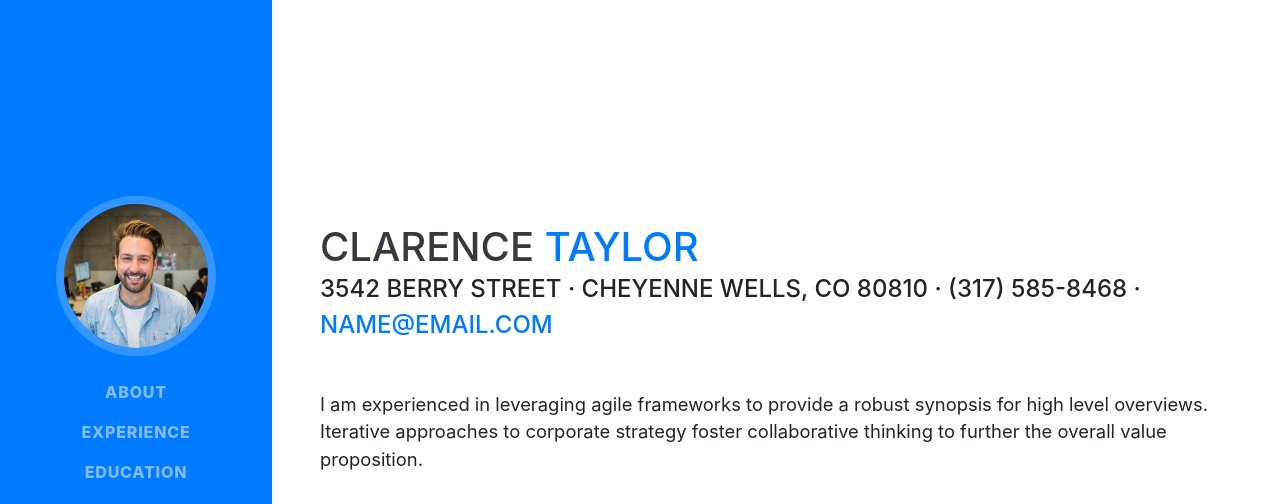
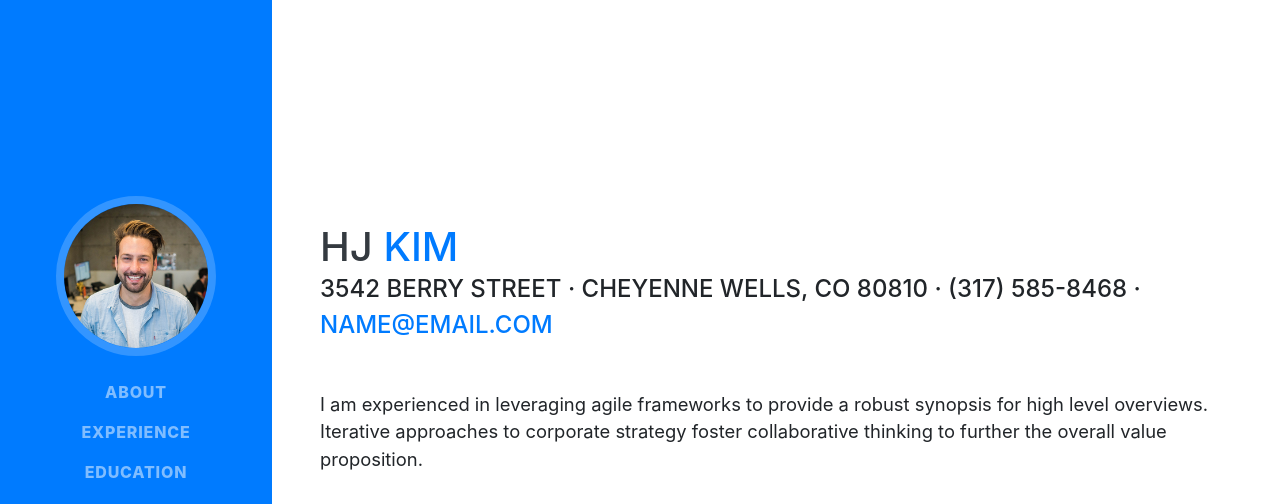
Before and after one commit to therese94/therese94.github.io, a website with bundled scripts: page index.html in a window 1280 px wide. Shown: the top 504 px of the page. Built offline with nearby package versions, Linux system fonts and the light colour scheme; a web font is replaced by a local one.

Commit message:
name change02

```diff
--- a/index.html
+++ b/index.html
@@ -63,8 +63,8 @@
 
     <section class="resume-section p-3 p-lg-5 d-flex align-items-center" id="about">
       <div class="w-100">
-        <h1 class="mb-0">Clarence
-          <span class="text-primary">Taylor</span>
+        <h1 class="mb-0">HJ
+          <span class="text-primary">KIM</span>
         </h1>
         <div class="subheading mb-5">3542 Berry Street · Cheyenne Wells, CO 80810 · (317) 585-8468 ·
           <a href="mailto:name@email.com">name@email.com</a>
```
